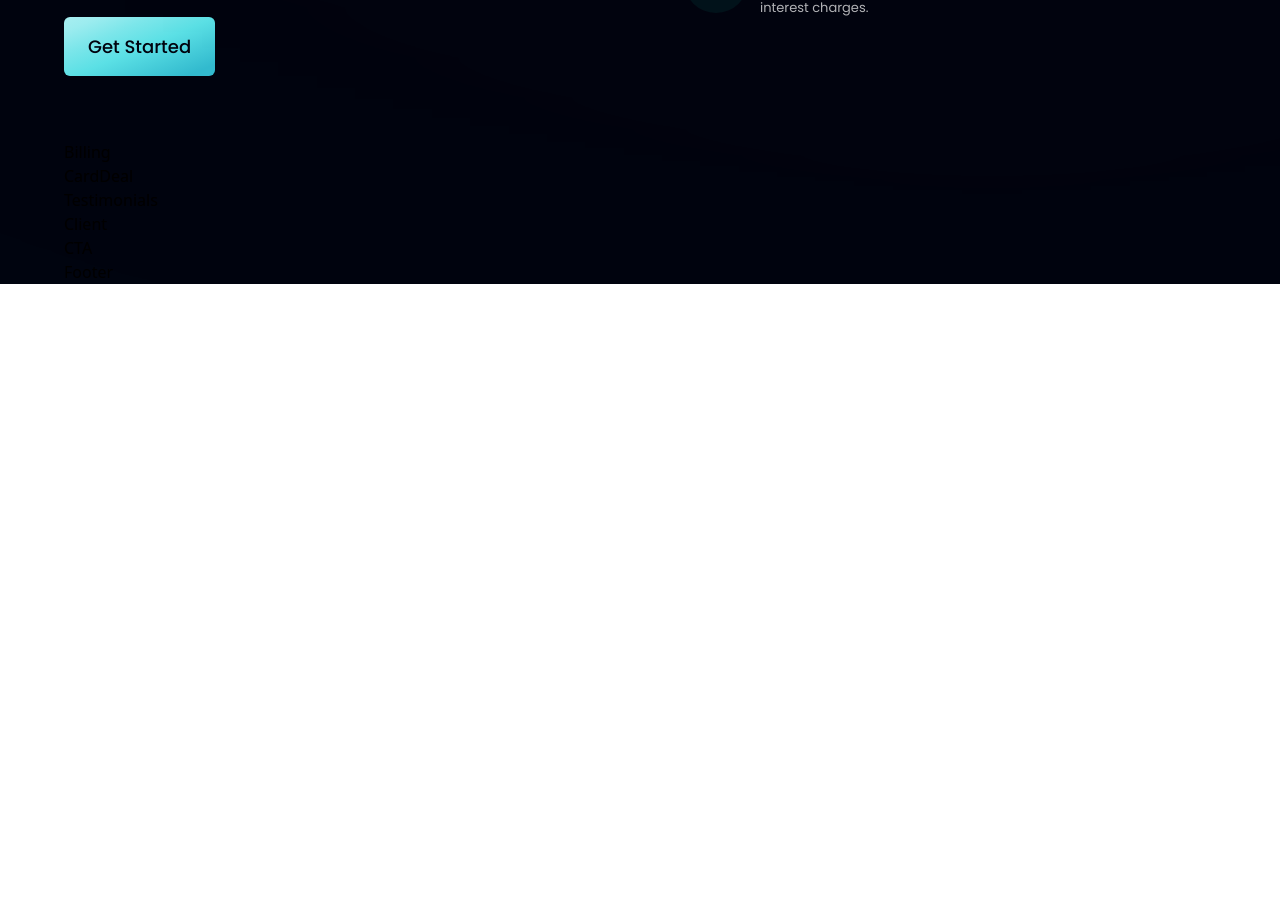
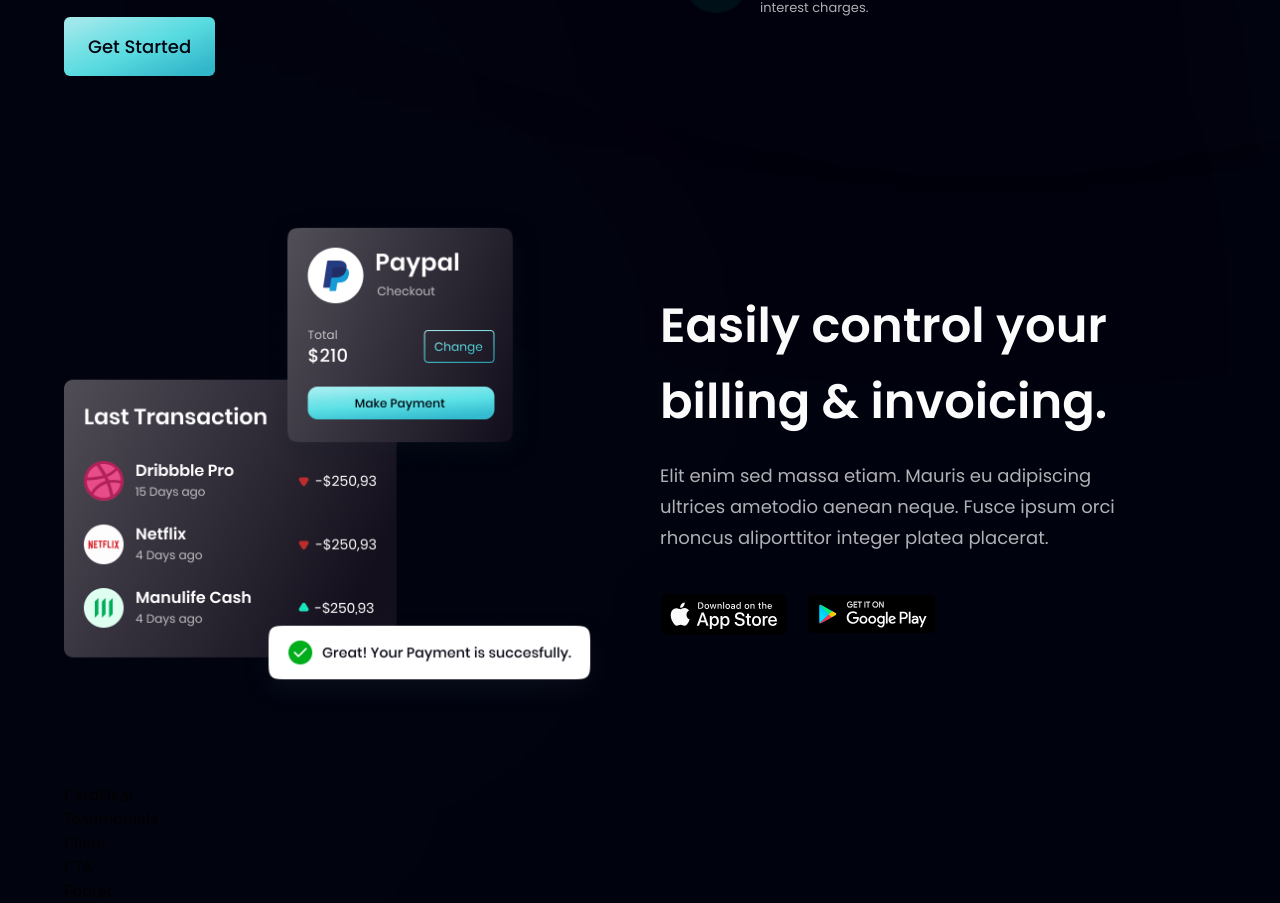
Before and after one commit to YitayalT/recipe-website, a React (Vite) app: page / in a window 1280 px wide. Shown: the part 1406-2309 px from the top of the page. Before the commit the page ends 1690 px from the top, so only its background shows below. Built offline with nearby package versions, Linux system fonts and the light colour scheme.

Commit message:
Finishing billing section

```diff
--- a/src/Components/Billing.jsx
+++ b/src/Components/Billing.jsx
@@ -1,9 +1,43 @@
-import React from 'react'
-
+import { apple, google, bill } from "../assets";
+import styles, { layout } from "../style";
 const Billing = () => {
   return (
-    <div>Billing</div>
-  )
-}
+    <section id="product" className={layout.sectionReverse}>
+      <div className={layout.sectionImgReverse}>
+        <img
+          src={bill}
+          alt="billing"
+          className="w-[100%] h-[100%] relative z-[5]"
+        />
+        <div className="absolute z-[3] -left-1/2 top-0 w-[50%] h-[50%] rounded-full white__gradient" />
+        <div className="absolute z-[0] -left-1/2 bottom-0 w-[50%] h-[50%] rounded-full pink__gradient" />
+      </div>
 
-export default Billing
+      <div className={layout.sectionInfo}>
+        <h2 className={styles.heading2}>
+          Easily control your <br className="sm:block hidden" /> billing &
+          invoicing.
+        </h2>
+        <p className={`${styles.paragraph} max-w-[470px] mt-5`}>
+          Elit enim sed massa etiam. Mauris eu adipiscing ultrices ametodio
+          aenean neque. Fusce ipsum orci rhoncus aliporttitor integer platea
+          placerat.
+        </p>
+        <div className="flex flex-row flex-wrap sm:mt-10 mt-6">
+          <img
+            src={apple}
+            alt="apple store"
+            className="w-[128px] h-[42px] object-contain mr-5 cursor-pointer"
+          />
+          <img
+            src={google}
+            alt="goggle play"
+            className="w-[128px] h-[42px] object-contain  cursor-pointer"
+          />
+        </div>
+      </div>
+    </section>
+  );
+};
+
+export default Billing;
```
